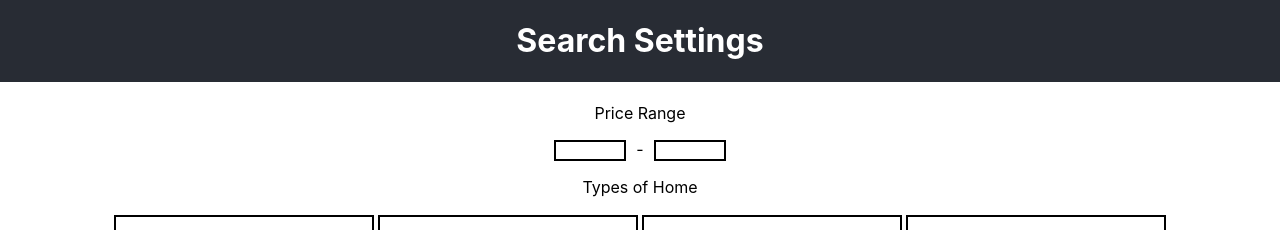
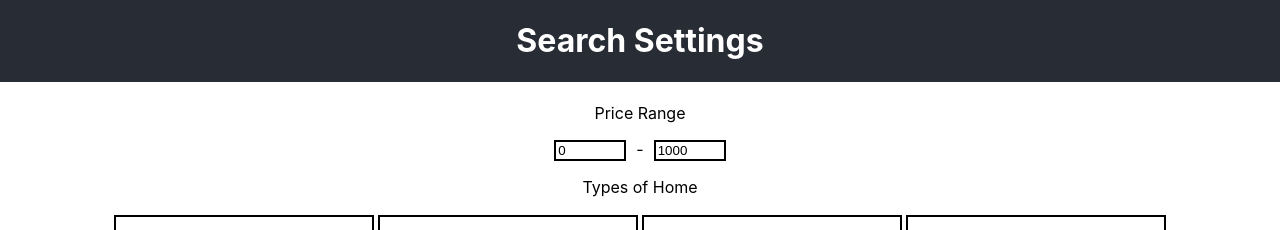
Before and after one commit to agiledev-students-spring2023/final-project-awesome-united, a React (Create React App) app in the folder front-end/: page /searchSettings in a window 1280 px wide. Shown: the top 230 px of the page. Built offline with nearby package versions, Linux system fonts and the light colour scheme.

Commit message:
linked all form input types to state variables

```diff
--- a/front-end/src/pages/SearchSettings/SearchSettings.js
+++ b/front-end/src/pages/SearchSettings/SearchSettings.js
@@ -1,48 +1,69 @@
+import { useScrollTrigger } from '@mui/material';
+import { useState, useEffect } from "react"
 import './SearchSettings.css';
 
 const SliderOption = ({name="Option", min=0, max=10, step=1}) => {
+  const [minimum, setMinimum] = useState(min);
+  const [maximum, setMaximum] = useState(max);
+
   return (
     <div className="Option">
       <p className="Option-name">{name}</p>
-      <input type="number" className="Input Range Min" min={min} max={max} step={step}></input>
+      <input type="number" className="Input Range Min" min={min} max={max} step={step}
+      value={minimum} onChange={e => setMinimum(e.target.value)}></input>
       <span className="Range-dash">-</span>
-      <input type="number" className="Input Range Max" min={min} max={max} step={step}></input>
+      <input type="number" className="Input Range Max" min={min} max={max} step={step}
+      value={maximum} onChange={e => setMaximum(e.target.value)}></input>
     </div>
   );
 }
 
 const GridOption = ({name="Option", options}) => {  //options is an array of strings
   const optionComponents = [];
-  options.forEach(option => {
-    optionComponents.push(
+  options.forEach(optionName => {optionComponents.push(<Checkbox option={optionName} key={optionName}/>);});
+
+  return (
+    <div className="Option">
+      <p className="Option-name">{name}</p>
+      <div className="Grid-form">{optionComponents}</div>
+    </div>
+  );
+}
+
+const Checkbox = ({option}) => {
+  const [checked, setChecked] = useState(false);
+
+  const handleChange = () => {
+    console.log(option + " is " + !checked);
+    setChecked(!checked);
+  }
+
+  return (
       <div className="Grid-option">
         <input type="checkbox" className="Input"
           id={(str => {       //convert name to camelcase
             return str.toString().replace(/(?:^\w|[A-Z]|\b\w)/g, (letter, index) => {
               return index == 0 ? letter.toLowerCase() : letter.toUpperCase();
             }).replace(/\s+/g, '');
-          })({option})}   //pass option into anonymous camelcase function}
-          name={option}>
+          })({option})}   //pass option into anonymous camelcase function
+          name={option}
+          value={checked}
+          onChange={handleChange}>
         </input>
         <label>{option}</label>
       </div>
-    );
-  });
-
-  return (
-    <div className="Option">
-      <p className="Option-name">{name}</p>
-      <form className="Grid-form">{optionComponents}</form>
-    </div>
   );
 }
 
-const Option = ({name="Option", type="text", unit=""}) => {
+const Option = ({name="Option", type="text", unit="", def}) => {
+  const [option, changeOption] = useState(def);
+
   return(
     <div className="Option">
       <p className="Option-name">{name}</p>
-      <input className="Input" type={type} id={name.replace(/\s/g, '')} unit={unit}></input>
-      <span>{unit}</span>
+      <input className="Input" type={type} id={name.replace(/\s/g, '')} unit={unit}
+      onChange={e => changeOption(e.target.value)}></input>
+      <span> {unit}</span>
     </div>
   );
 }
@@ -55,17 +76,17 @@ function SearchSettings() {
           Search Settings
         </h1>
       </header>
-      <div className="Options">
+      <form className="Options">
         <SliderOption name="Price Range" min={0} max={1000}/>
         <GridOption name="Types of Home" options={["Bungalow", "House", "Shack", "Apartment", "Mansion", "Cabin"]}/>
         <GridOption name="Accommodations" options={["Kitchen", "Yard", "Laundry", "Balcony"]}/>
-        <Option name="Search Location"/>
-        <Option name="Distance from Location" type="number" unit="miles"/>
+        <Option name="Search Location" default=""/>
+        <Option name="Distance from Location" type="number" unit="miles" def={5}/>
         <SliderOption name="Number of Beds"/>
         <SliderOption name="Number of Bathrooms"/>
         <br/><br/>
         <input className="Input" type="submit" value="Save"></input>
-      </div>
+      </form>
     </div>
   );
 }
```
